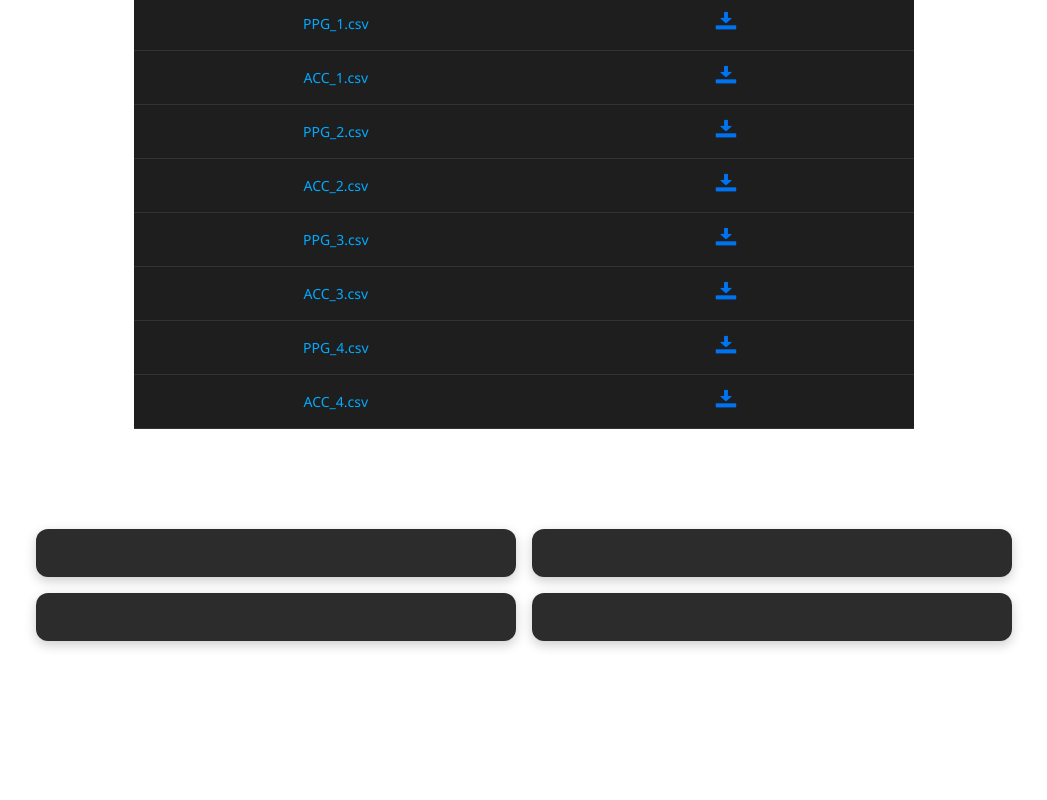
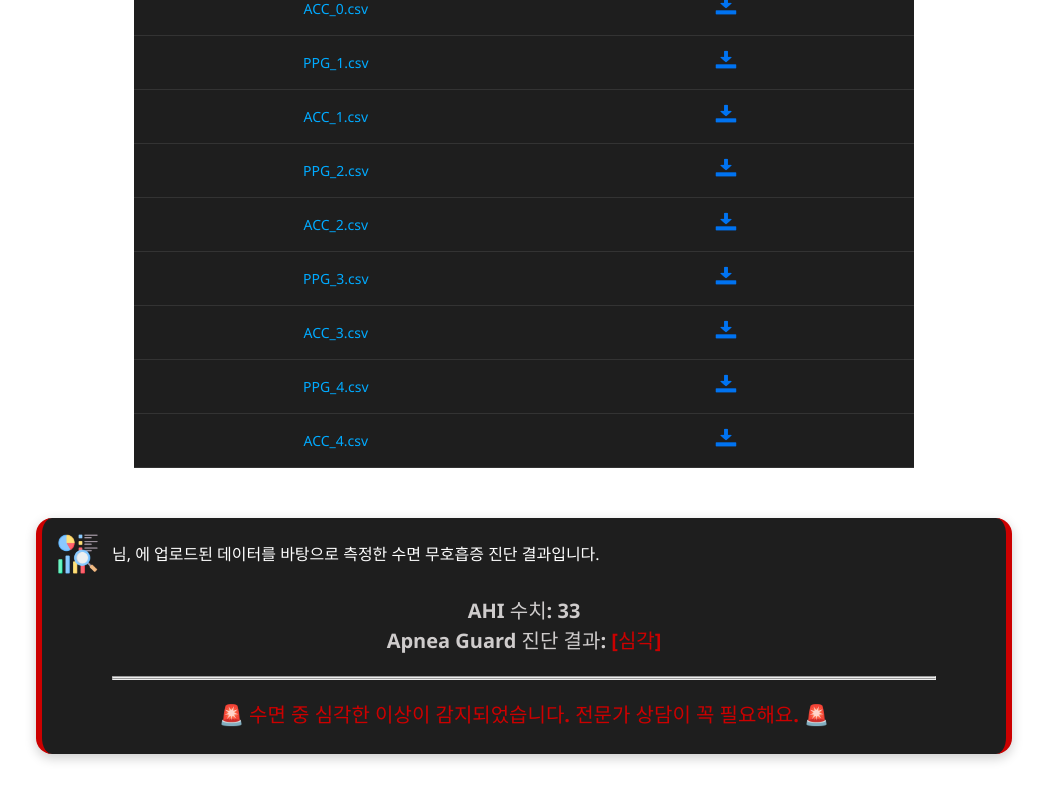
Before and after one commit to Team6forbreathing/FE, a React (Vite) app: page /FileList in a window 1280 px wide. Shown: the part 418-1218 px from the top of the page, without its empty margins (116-1163 px from the left). Before the commit the page ends 1119 px from the top, so only its background shows below. Built offline with nearby package versions, Linux system fonts and the light colour scheme.

Commit message:
FileList page demo result box create

```diff
--- a/src/pages/FileList.jsx
+++ b/src/pages/FileList.jsx
@@ -3,6 +3,37 @@ import { useEffect, useState } from 'react';
 import '../styles/FileList.css';
 import Header from '../components/Header';
 import downloadIcon from '../assets/download.png';
+import resultIcon from '../assets/result.png';
+
+
+function getSeverity1(ahi) {
+  if (ahi < 5) return '[정상]';
+  if (ahi < 15) return '[주의]';
+  if (ahi < 30) return '[위험]';
+  return '[심각]';
+}
+
+function getSeverity2(ahi) {
+  if (ahi < 5) return '😊 걱정하지 마세요! 수면 상태가 아주 양호합니다. 😊';
+  if (ahi < 15) return '😐 수면 중 가벼운 문제가 관찰되었어요. 생활습관을 점검해보면 좋아요. 😐';
+  if (ahi < 30) return '😟 수면 질이 떨어지고 있어요. 개선이 필요할 수 있습니다. 😟';
+  return '🚨 수면 중 심각한 이상이 감지되었습니다. 전문가 상담이 꼭 필요해요. 🚨';
+}
+
+const getSeverityClass = (level) => {
+  switch (level) {
+    case '[정상]':
+      return 'severity-normal';
+    case '[주의]':
+      return 'severity-warning';
+    case '[위험]':
+      return 'severity-risk';
+    case '[심각]':
+      return 'severity-danger';
+    default:
+      return '';
+  }
+};
 
 function FileList() {
   const location = useLocation();
@@ -26,6 +57,11 @@ function FileList() {
     { name: 'ACC_4.csv' },
   ];
 
+  // 임의로 AHI값 생성
+  const [ahi] = useState(33);
+  const severity1 = getSeverity1(ahi);
+  const severity2 = getSeverity2(ahi);
+
   return (
     <>
       <Header />
@@ -33,6 +69,7 @@ function FileList() {
       <div className="visualize-container">
         <p>{date}에 측정된 수면 데이터 파일입니다.</p>
         <p>파일 이름을 클릭하면, 관련 시각화 자료를 볼 수 있습니다.</p>
+        <p>수면 데이터를 바탕으로 수면 무호흡 정도를 진단한 결과를 확인해보세요!</p>
 
         <div className="visualize-meta">
           <p>업로더: {user}</p>
@@ -77,11 +114,20 @@ function FileList() {
           </table>
         </div>
 
-        <div className="chart-wrapper">
-          <div>{/* chart 1 */}</div>
-          <div>{/* chart 2 */}</div>
-          <div>{/* chart 3 */}</div>
-          <div>{/* chart 4 */}</div>
+        <div className={`result-box ${getSeverityClass(severity1)}`}>
+          <img src={resultIcon} alt="진단 결과 아이콘" className="result-icon" />
+          <p className="ahi-title">
+            <strong>{user}</strong>님, <strong>{date}</strong>에 업로드된 데이터를 바탕으로 측정한 수면 무호흡증 진단 결과입니다.
+          </p>
+          <p className="ahi-result">
+            AHI 수치: <strong>{ahi}</strong><br></br>
+            Apnea Guard 진단 결과: <span className={getSeverityClass(severity1)}><strong>{severity1}</strong></span>
+          </p>
+          <hr />
+          <hr />
+          <p className="ahi-description">
+            {severity2}
+          </p>
         </div>
       </div>
     </>
--- a/src/styles/FileList.css
+++ b/src/styles/FileList.css
@@ -19,6 +19,7 @@
   color: #ccc;
   display: flex;
   gap: 30px;
+  margin-top: 15px;
   margin-bottom: 30px;
 }
 
@@ -92,21 +93,6 @@
   background-color: #6d28d9;
 }
 
-/*  */
-.chart-wrapper {
-  margin-top: 100px;
-  display: grid;
-  grid-template-columns: repeat(2, 1fr);
-  gap: 16px;
-}
-
-.chart-wrapper div {
-  background-color: #2c2c2c;
-  padding: 24px;
-  border-radius: 12px;
-  box-shadow: 0 4px 12px rgba(0, 0, 0, 0.2);
-}
-
 .file-name-cell {
   cursor: pointer;
   color: #00aaff;
@@ -115,3 +101,73 @@
 .file-name-cell:hover {
   text-decoration: underline;
 }
+
+/* 분석 결과 박스 */
+.result-box {
+  border-radius: 16px;
+  padding: 24px 70px;
+  margin-top: 50px;
+  font-family: 'Segoe UI', sans-serif;
+  box-shadow: 0 4px 12px rgba(0, 0, 0, 0.2);
+  transition: all 0.3s ease;
+  background-color: #1e1e1e;
+  color: #ffffff;
+  border-left: 6px solid transparent;
+  border-right: 6px solid transparent;
+  position: relative;
+}
+
+.result-icon {
+  width: 40px;
+  height: 40px;
+  position: absolute;
+  top: 16px;
+  left: 16px;
+}
+
+
+.severity-normal {
+  border-left-color: #2e8b57;
+  border-right-color: #2e8b57;
+  color: #2e8b57;
+}
+
+.severity-warning {
+  border-left-color: #f4a300;
+  border-right-color: #f4a300;
+  color: #f4a300;
+}
+
+.severity-risk {
+  border-left-color: #e65c00;
+  border-right-color: #e65c00;
+  color: #e65c00;
+}
+
+.severity-danger {
+  border-left-color: #cc0000;
+  border-right-color: #cc0000;
+  color: #cc0000;
+}
+
+.ahi-title {
+  color: white;
+  font-weight: 500;
+}
+
+.ahi-result {
+  margin-top: 30px;
+  margin-bottom: 20px;
+  font-size: 20px;
+  color: #cfcccc;
+  text-align: center;
+  font-weight: 600;
+}
+
+
+.ahi-description {
+  margin-top: 20px;
+  text-align: center;
+  font-size: 20px;
+  font-weight: 600;
+}
```
Also changed, not shown: src/assets/result.png (added).
